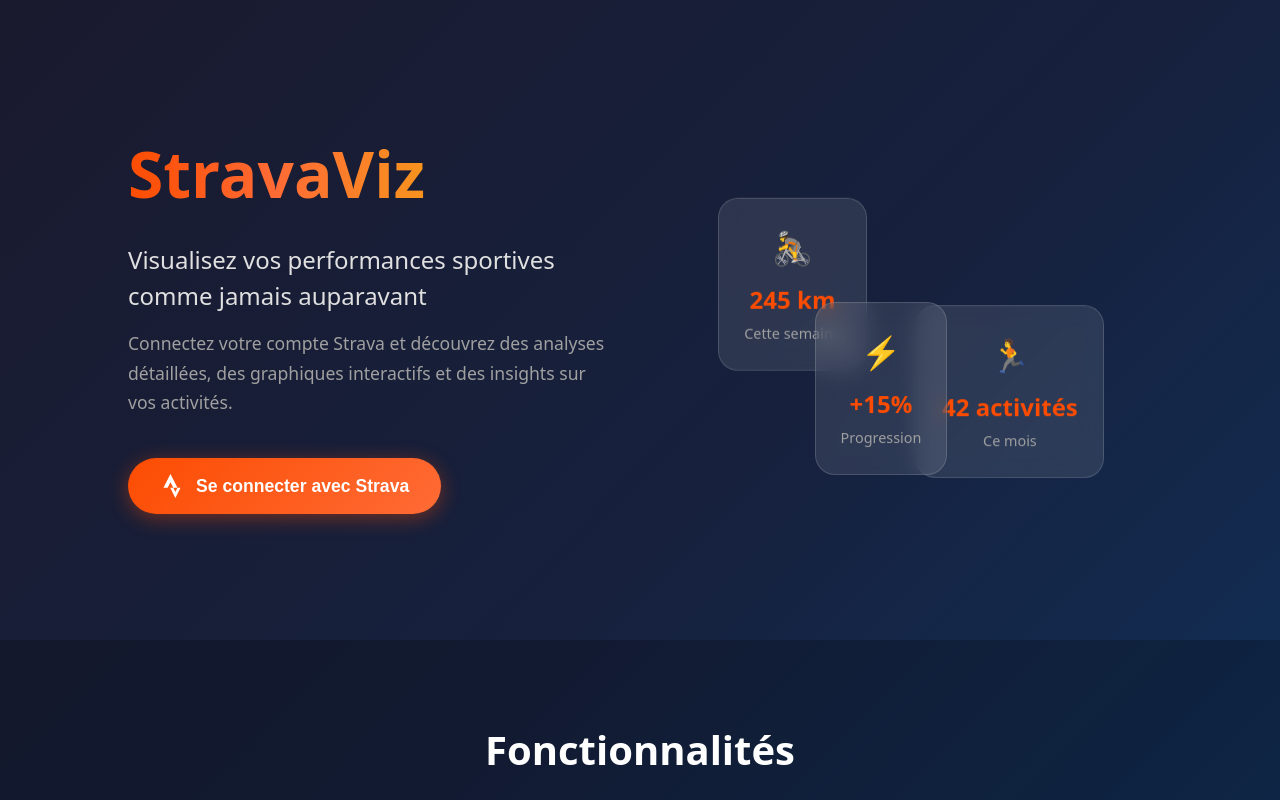
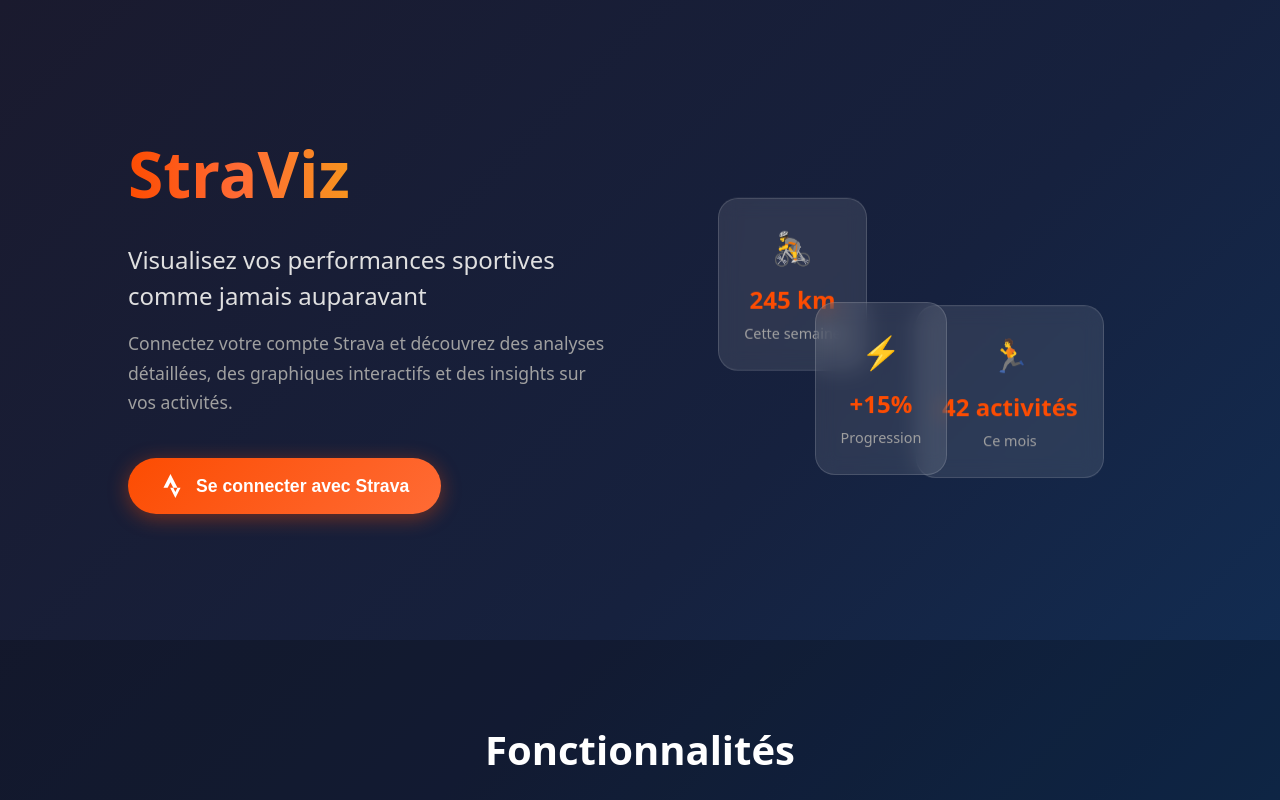
Before and after one commit to TroX-oO/straviz, a React (Vite) app: page / in a window 1280 px wide. Shown: the top 800 px of the page. Built offline with nearby package versions, Linux system fonts and the light colour scheme; no server answers.

Commit message:
refactor(typo)

```diff
--- a/src/pages/Home.tsx
+++ b/src/pages/Home.tsx
@@ -1,7 +1,7 @@
-import React, { useEffect } from 'react';
-import styled from '@emotion/styled';
-import { keyframes } from '@emotion/react';
-import { authorize } from '../api/strava';
+import React, { useEffect } from "react";
+import styled from "@emotion/styled";
+import { keyframes } from "@emotion/react";
+import { authorize } from "../api/strava";
 
 const float = keyframes`
   0%, 100% { transform: translateY(0px); }
@@ -105,7 +105,13 @@
   }
 `;
 
-const FloatingCard = styled.div<{ delay?: number; top?: string; bottom?: string; left?: string; right?: string }>`
+const FloatingCard = styled.div<{
+  delay?: number;
+  top?: string;
+  bottom?: string;
+  left?: string;
+  right?: string;
+}>`
   position: absolute;
   background: rgba(255, 255, 255, 0.1);
   backdrop-filter: blur(10px);
@@ -191,7 +197,7 @@
 
 const Home: React.FC = () => {
   useEffect(() => {
-    console.log('Home component mounted');
+    console.log("Home component mounted");
   }, []);
 
   return (
@@ -199,7 +205,7 @@
       <HeroSection>
         <HeroContent>
           <HeroTitle>
-            <GradientText>StravaViz</GradientText>
+            <GradientText>StraViz</GradientText>
           </HeroTitle>
           <HeroSubtitle>
             Visualisez vos performances sportives comme jamais auparavant
```
